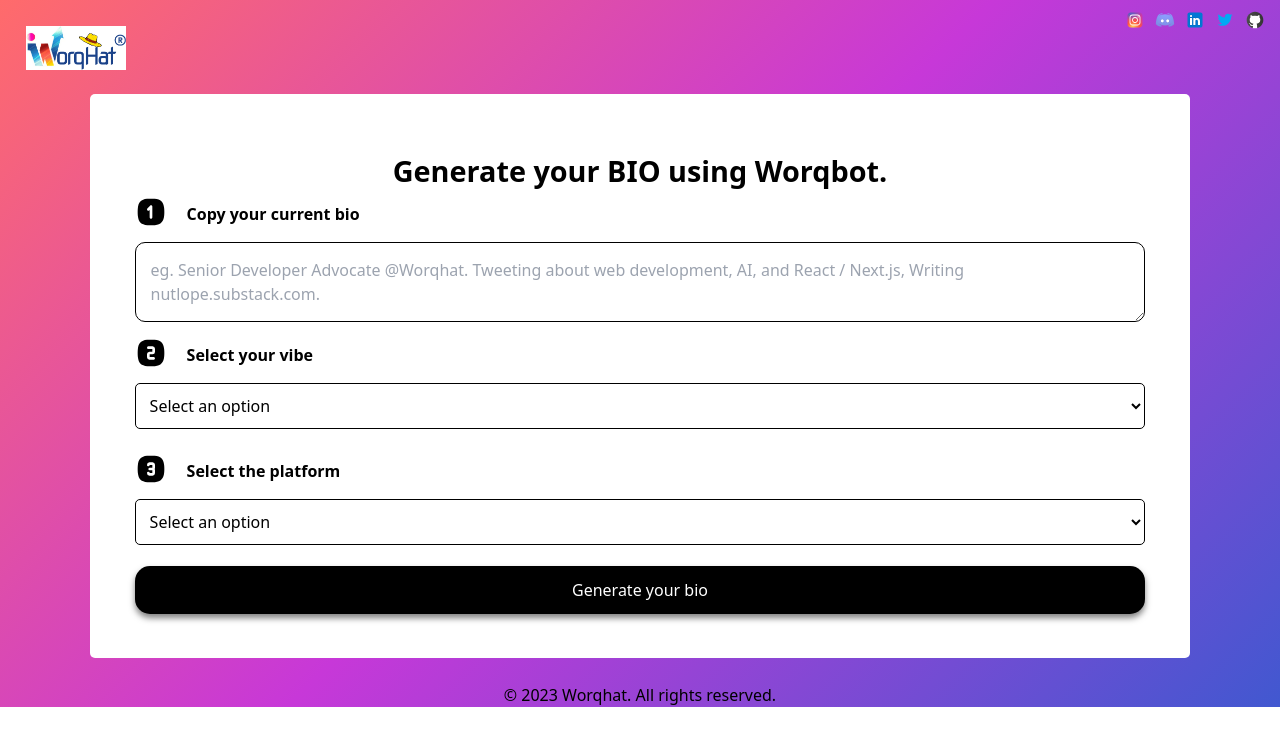
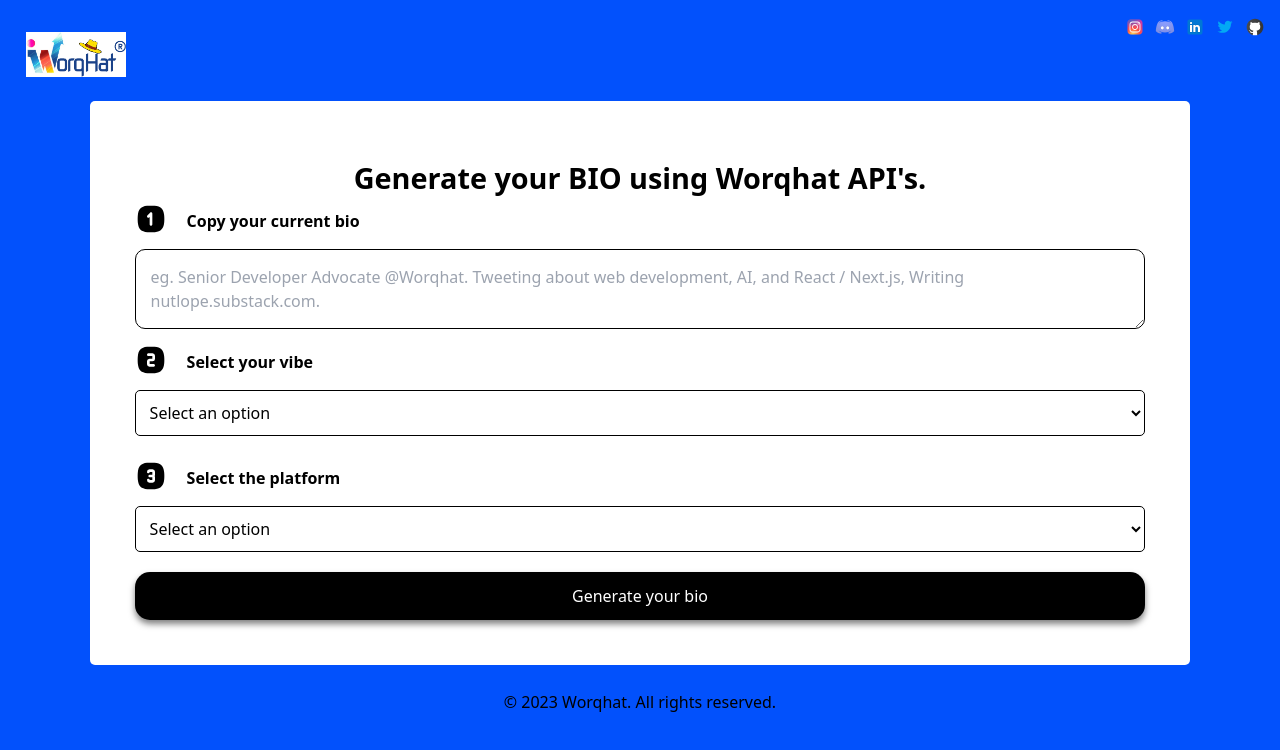
Before and after one commit to WorqHat/Bio-generater-project, a Next.js app: page / in a window 1280 px wide. Shown: the top 750 px of the page. Built offline with nearby package versions, Linux system fonts and the light colour scheme.

Commit message:
Fix: Fronted changes

```diff
--- a/app/globals.css
+++ b/app/globals.css
@@ -17,9 +17,9 @@
 }
 
 body {
-  background-image: linear-gradient(135deg, #ff6b6b, #c738d8, #4158d0);
-  background-size: cover;
-  background-repeat: no-repeat;
+  color: rgb(var(--foreground-rgb));
+  background: linear-gradient(to right, #0251fc, #0251fc);
+
 }
 
 h1 {
--- a/app/page.tsx
+++ b/app/page.tsx
@@ -61,7 +61,7 @@ const MyPage = () => {
 
   return (
     <Layout>
-      <div className='logo' style={{ display: 'right', justifyContent: 'flex-start', alignItems: 'initial', marginLeft: '2%', marginTop: "2%", fontSize: "medium" }}>
+      <div className='logo' style={{ display: 'right', justifyContent: 'flex-start', alignItems: 'initial', marginLeft: '2%', marginTop: "2.5%", fontSize: "medium" }}>
           <Image src="/logo.png" alt="Logo" width={100} height={50} />
 
           <div className='social-icons' style={{ display: 'flex', justifyContent: 'flex-end', margin: '10px', marginTop: "-60px", fontSize: "medium" }}>
@@ -75,7 +75,7 @@ const MyPage = () => {
       <div className="container">
 
         <div style={{marginBottom: "-2%", marginTop: "1%" }}>
-          <h1>Generate your BIO using Worqbot.</h1>
+          <h1>Generate your BIO using Worqhat API's.</h1>
         </div>
 
         <div className="icon-heading">
```
